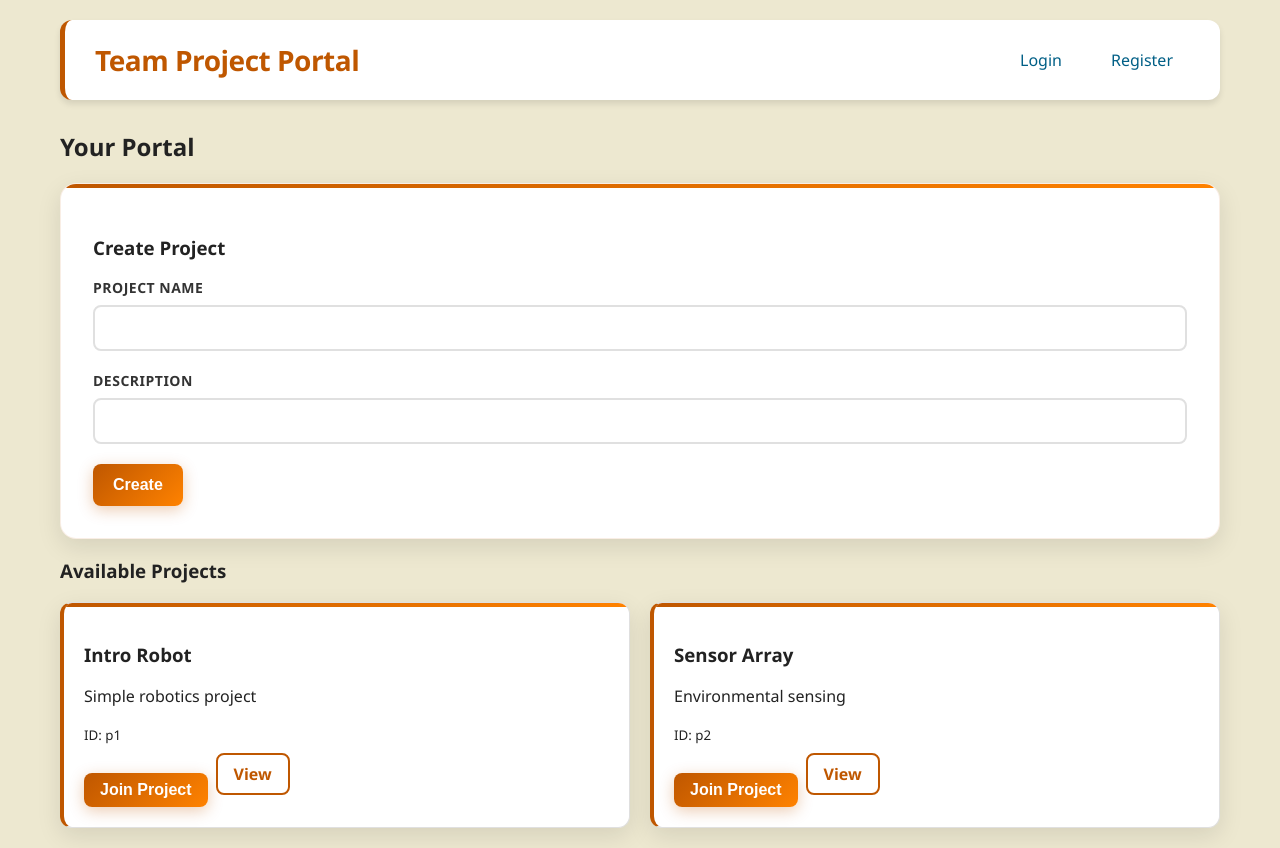
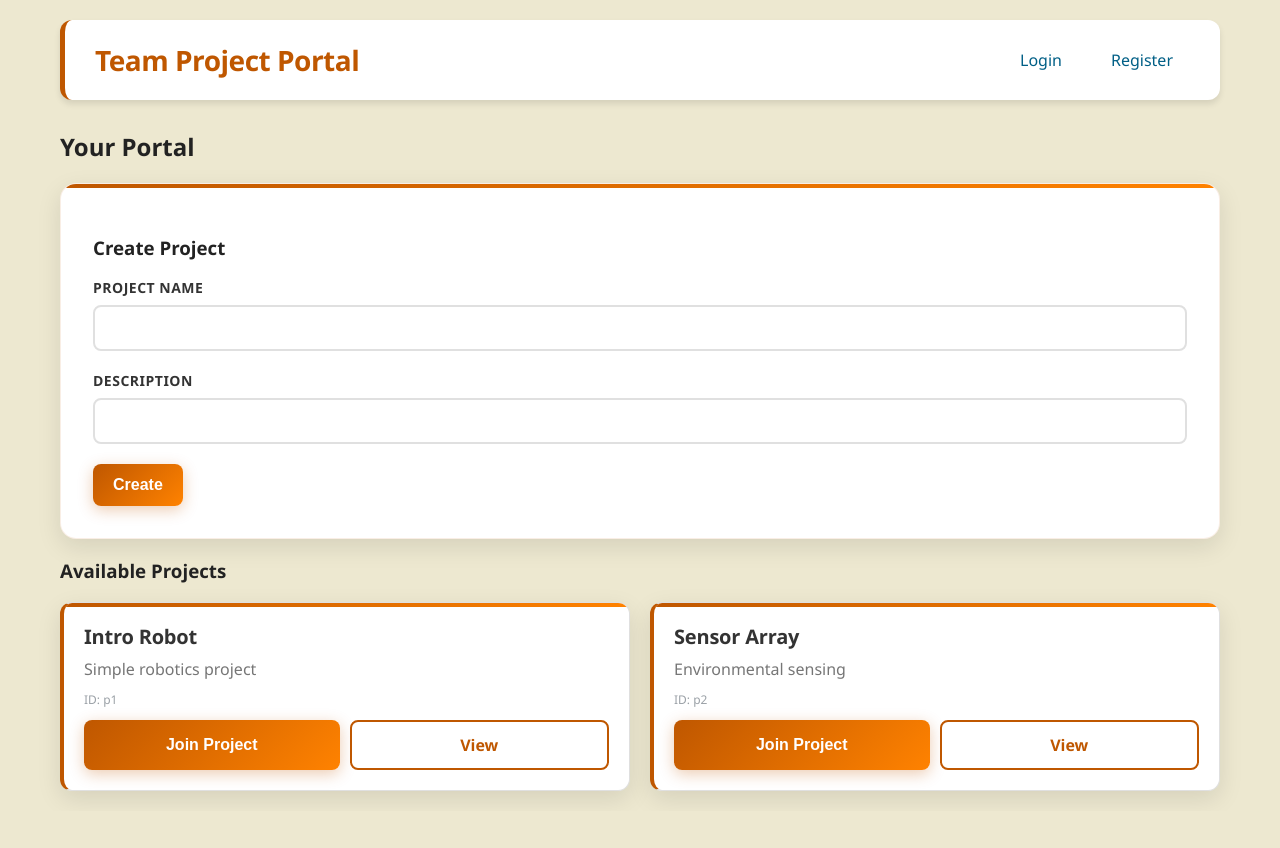
Before and after one commit to Dadav10/461L-Project, a React (Create React App) app in the folder starter/client/: page /portal in a window 1280 px wide. After the commit the page ends 811 px from the top, so only its background shows below. Built offline with nearby package versions, Linux system fonts and the light colour scheme.

Commit message:
Align project card buttons and refine typography

```diff
--- a/starter/client/src/App.css
+++ b/starter/client/src/App.css
@@ -275,6 +275,41 @@ select:focus {
   box-shadow: 0 4px 15px rgba(0, 0, 0, 0.1);
 }
 
+/* Project card typography */
+.project-item h3 {
+  margin: 0 0 8px 0;
+  font-size: 20px;
+  color: var(--ut-dark-gray);
+  letter-spacing: -0.2px;
+}
+
+.project-item p {
+  margin: 0 0 10px 0;
+  color: var(--ut-medium-gray);
+  line-height: 1.45;
+}
+
+.project-meta {
+  display: block;
+  color: #9aa0a6;
+  font-size: 12px;
+  margin-bottom: 12px;
+}
+
+/* Aligned button group for project cards */
+.project-actions {
+  margin-top: 8px;
+  display: flex;
+  gap: 10px;
+  align-items: stretch;
+}
+
+.project-actions .btn {
+  flex: 1 1 0;
+  min-width: 120px;
+  justify-content: center;
+}
+
 /* Responsive Design */
 @media (max-width: 768px) {
   .app-root {
--- a/starter/client/src/components/Project.js
+++ b/starter/client/src/components/Project.js
@@ -6,12 +6,12 @@ export default function Project({project, onJoin}){
     <div className="project-item card">
       <h3>{project.name}</h3>
       <p>{project.description}</p>
-      <small>ID: {project.id}</small>
-      <div style={{marginTop:8}}>
-        <button onClick={() => onJoin && onJoin(project.id)} className="btn btn-primary" style={{padding:'8px 16px'}}>
+      <span className="project-meta">ID: {project.id}</span>
+      <div className="project-actions">
+        <button onClick={() => onJoin && onJoin(project.id)} className="btn btn-primary">
           Join Project
         </button>
-        <Link to={`/project/${project.id}`} className="btn btn-secondary" style={{marginLeft:8, padding:'8px 16px'}}>
+        <Link to={`/project/${project.id}`} className="btn btn-secondary">
           View
         </Link>
       </div>
```
